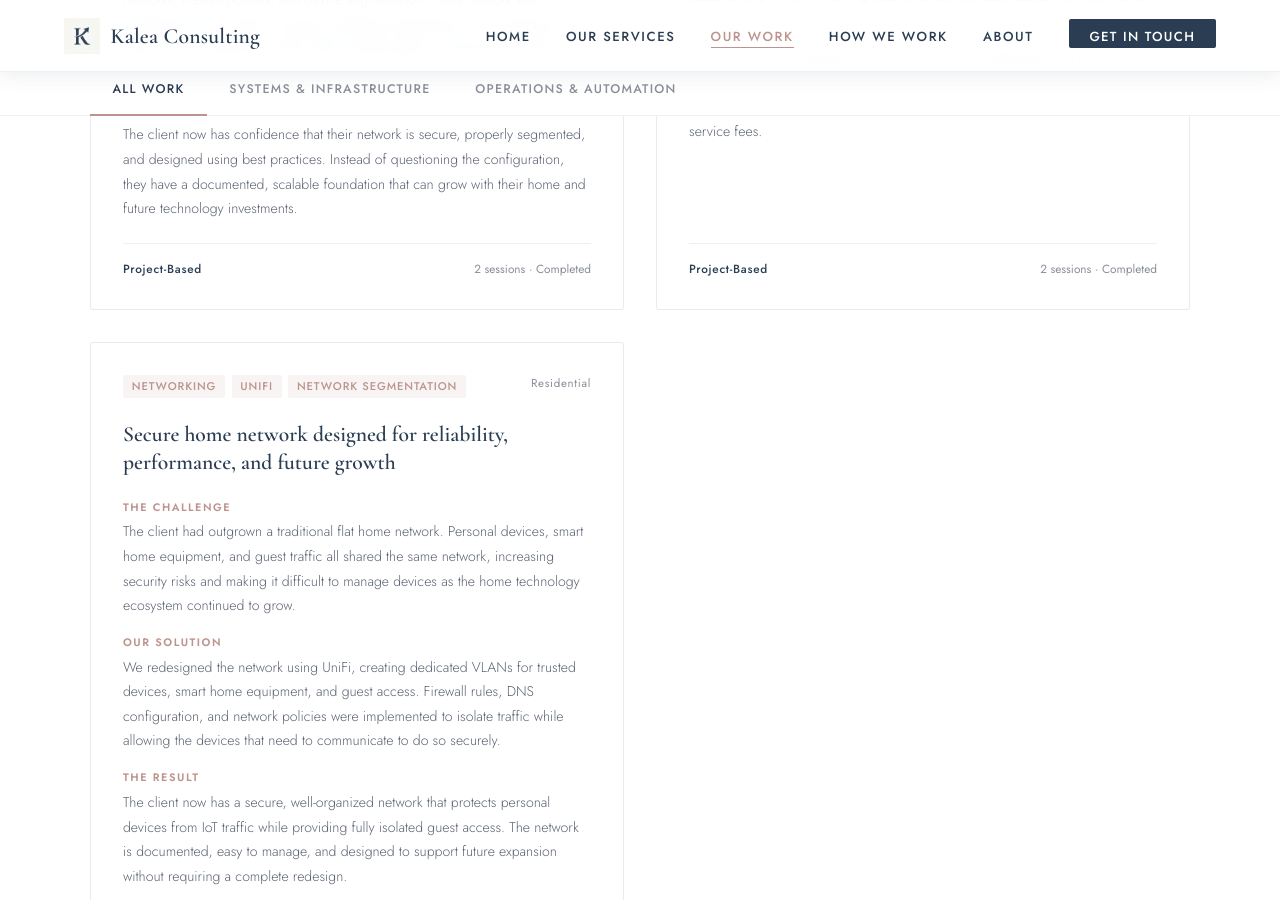
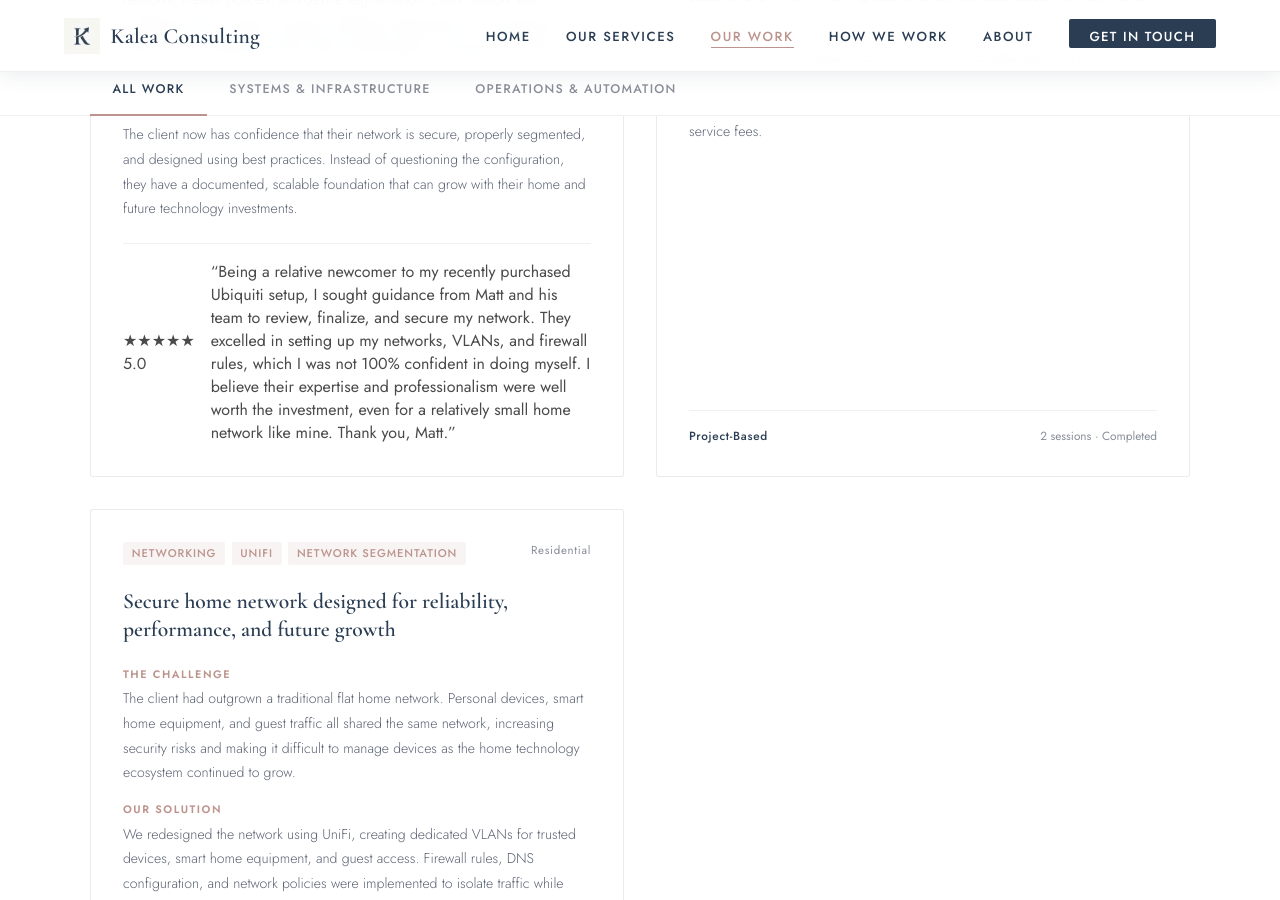
Before and after one commit to Kalea-Consulting/kaleaconsulting, a Jekyll site: the page built from work.html, in a window 1280 px wide and 900 px high, scrolled down 1023 px. Built offline with Jekyll 4.4.1, drawn with Linux system fonts in a browser that asks for light colours.

Commit message:
replace case study footer with customer testimonial work.html
        <div class="case-footer case-review">
          <div class="case-stars">
            ★★★★★ <span class="case-rating">5.0</span>
          </div>

          <p class="case-review-text">
            “Being a relative newcomer to my recently purchased Ubiquiti setup, I sought guidance from Matt and his team to review, finalize, and secure my network. They excelled in setting up my networks, VLANs, and firewall rules, which I was not 100% confident in doing myself. I believe their expertise and professionalism were well worth the investment, even for a relatively small home network like mine. Thank you, Matt.”
          </p>
        </div>

```diff
--- a/work.html
+++ b/work.html
@@ -61,9 +61,14 @@ description: Case studies from Kalea Consulting — real engagements across netw
             <p>The client now has confidence that their network is secure, properly segmented, and designed using best practices. Instead of questioning the configuration, they have a documented, scalable foundation that can grow with their home and future technology investments.</p>
           </div>
         </div>
-        <div class="case-footer">
-          <span class="case-model">Project-Based</span>
-          <span class="case-duration">2 sessions &middot; Completed</span>
+        <div class="case-footer case-review">
+          <div class="case-stars">
+            ★★★★★ <span class="case-rating">5.0</span>
+          </div>
+
+          <p class="case-review-text">
+            “Being a relative newcomer to my recently purchased Ubiquiti setup, I sought guidance from Matt and his team to review, finalize, and secure my network. They excelled in setting up my networks, VLANs, and firewall rules, which I was not 100% confident in doing myself. I believe their expertise and professionalism were well worth the investment, even for a relatively small home network like mine. Thank you, Matt.”
+          </p>
         </div>
       </div>
 
```
